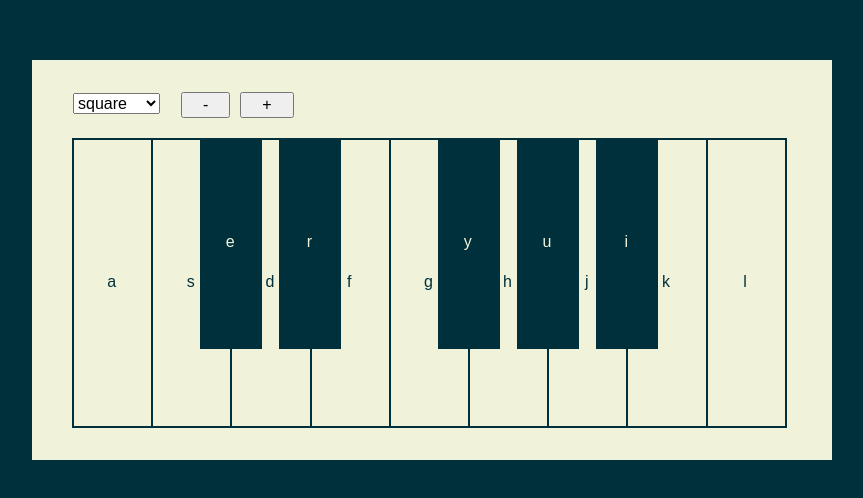
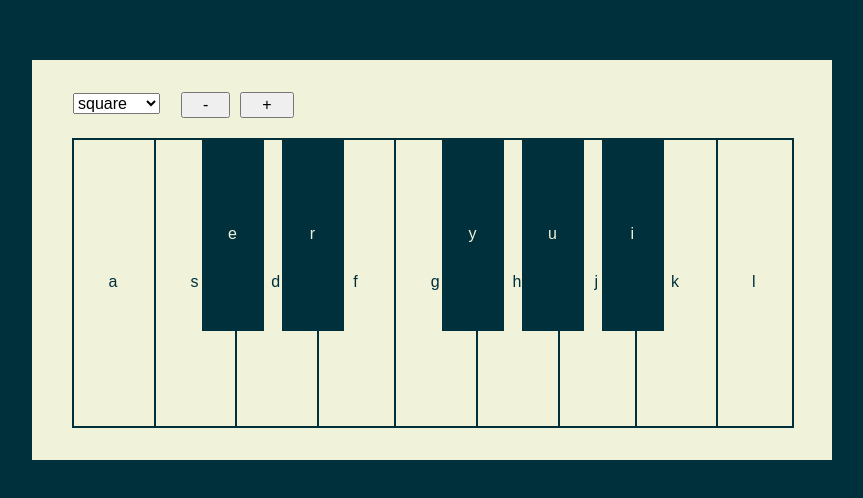
Before and after one commit to yennlou/chip-cake, a Preact app: page / in a window 1280 px wide. Shown: the part 140-638 px from the top of the page, without its empty margins (208-1071 px from the left). Built offline with nearby package versions, Linux system fonts and the light colour scheme.

Commit message:
update layout

```diff
--- a/src/styles/piano.scss
+++ b/src/styles/piano.scss
@@ -6,21 +6,25 @@
 .piano {
   position: relative;
   height: 100%;
-  padding: 20px 0px;
+  padding: 20px 0px 40px;
   &__major {
+    display: flex;
+    flex: 1 0 auto;
     width: 100%;
-    height: calc(100% - 20px);
+    height: 100%;
   }
 
   &__minor {
     position: absolute;
-    height: 100%;
+    height: 55%;
     width: 100%;
   }
 
   &__major-key {
-    height: 100%;
-    width: 11%;
+    display: flex;
+    flex: 1 0 auto;
+    align-items: center;
+    justify-content: center;
     color: inherit;
     @include collapsed-border(var(--ayy4-1));
     background: transparent;
@@ -32,7 +36,7 @@
   }
 
   &__minor-key {
-    height: 60%;
+    height: 100%;
     width: 60px;
     color: var(--ayy4-4);
     background: var(--ayy4-1);
@@ -41,23 +45,23 @@
     position: absolute;
 
     &:nth-child(1) {
-      left: calc(11% + 6.8%);
+      left: calc(11.1111% + 7%);
     }
 
     &:nth-child(2) {
-      left: calc(22% + 6.8%);
+      left: calc(22.2222% + 7%);
     }
 
     &:nth-child(3) {
-      left: calc(44% + 6.8%);
+      left: calc(44.4444% + 7%);
     }
 
     &:nth-child(4) {
-      left: calc(55% + 6.8%);
+      left: calc(55.5555% + 7%);
     }
 
     &:nth-child(5) {
-      left: calc(66% + 6.8%);
+      left: calc(66.6666% + 7%);
     }
   }
 }
```
